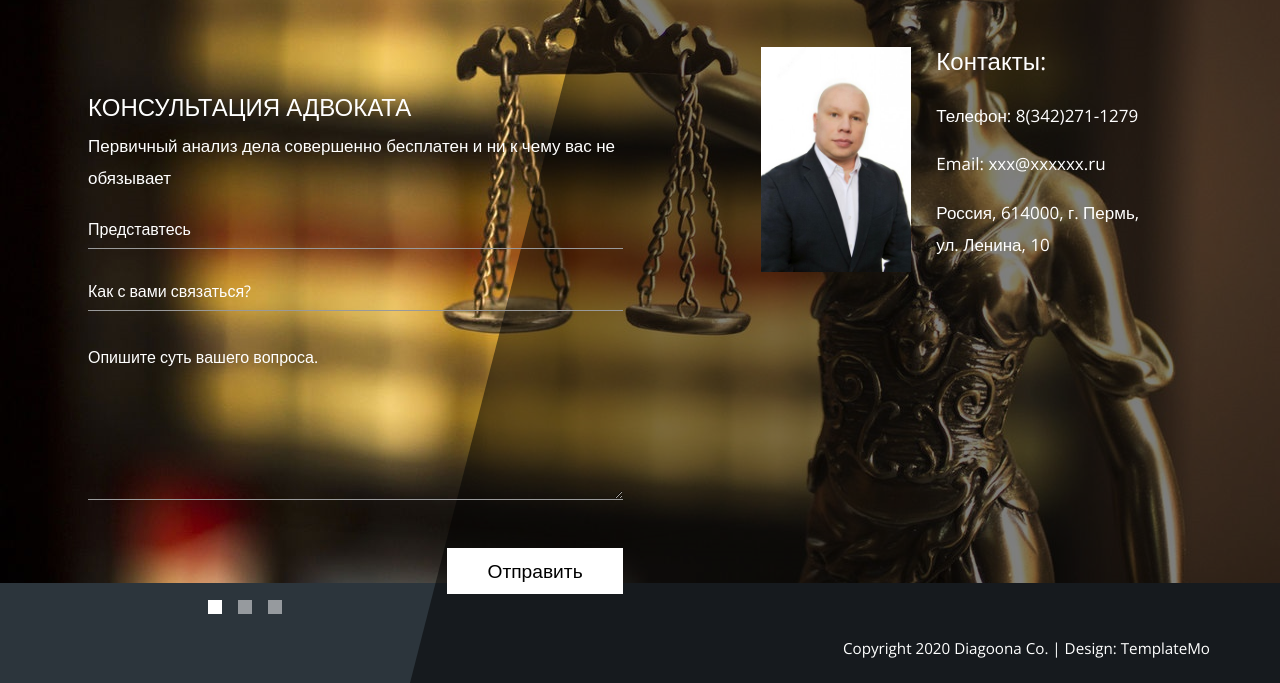
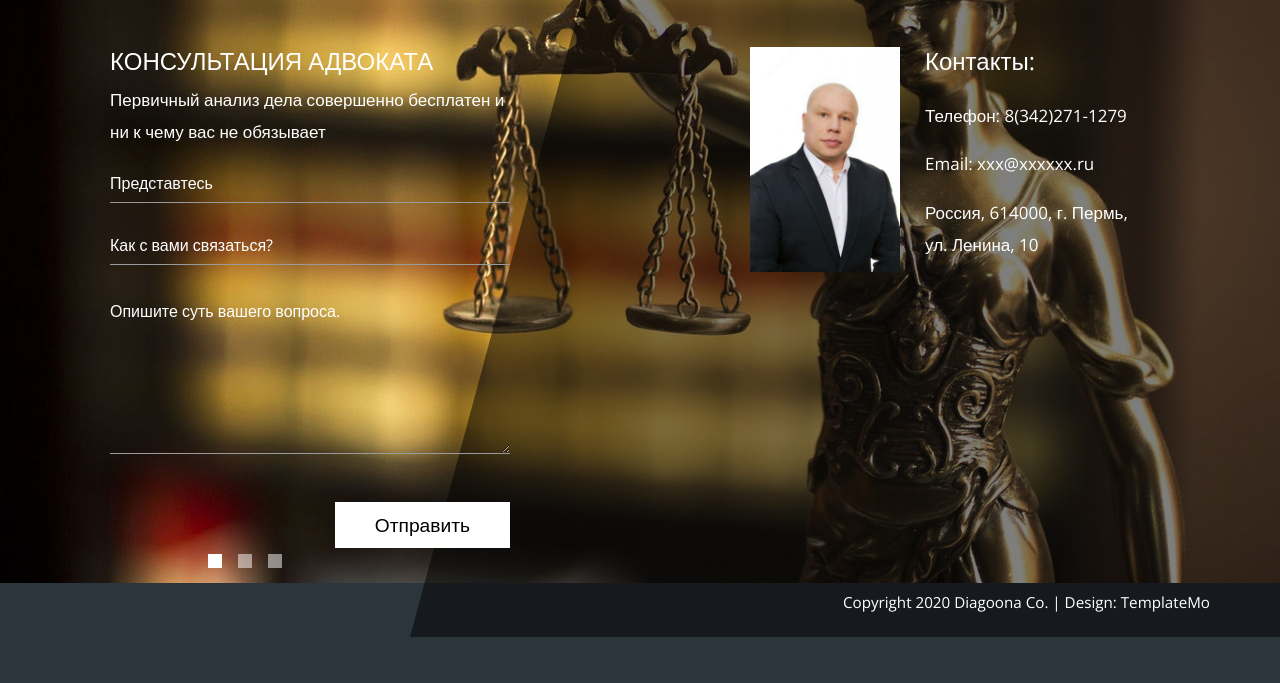
Before and after one commit to skamsk/ms, a plain HTML site: page contact.html in a window 1280 px wide. Shown: the part 217-900 px from the top of the page. After the commit the page ends 854 px from the top, so only its background shows below. Drawn offline with nearby package versions, Linux system fonts and the light colour scheme.

Commit message:
Add files via upload

```diff
--- a/contact.html
+++ b/contact.html
@@ -70,7 +70,8 @@
             </div>
 
             <div class="tm-row">
-                <div class="tm-col-left tm-contact-main ml-5 mt-5">
+                <div class="tm-col-right tm-contact-main">
+                    <section class="tm-content tm-contact">
                         <form id="contact-form" action="" method="POST">
                             <h2 class="mt-1 tm-content-title align-items-center mt-5">КОНСУЛЬТАЦИЯ АДВОКАТА</h2>
                             <p>Первичный анализ дела совершенно бесплатен и ни к чему вас не обязывает</p>
@@ -82,12 +83,14 @@
                                 <input type="phone" name="phone" class="form-control" placeholder="Как с вами связаться?" required="" />
                             </div>
                             <div class="form-group mb-5">
-                            <textarea rows="6" name="message" class="form-control" placeholder="Опишите суть вашего вопроса." required=""></textarea>
+                                <textarea rows="6" name="message" class="form-control" placeholder="Опишите суть вашего вопроса."
+                                    required=""></textarea>
                             </div>
                             <div class="text-right">
                                 <button type="submit" class="btn btn-big btn-primary">Отправить</button>
                             </div>
                         </form>
+                    </section>
                 </div>
                 <main class="tm-col-right tm-contact-main"> <!-- Content -->
                     <section class="tm-content tm-contact">
```
Lines whose indentation alone changed are shown as unchanged.
